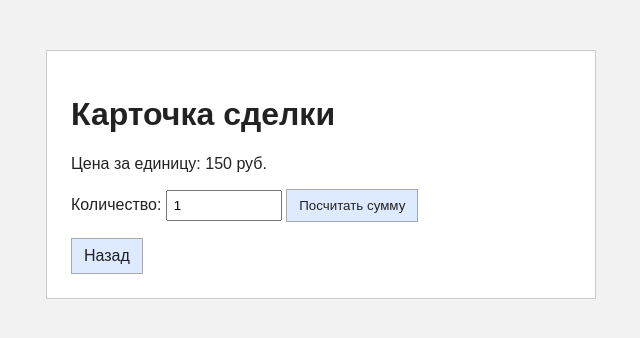
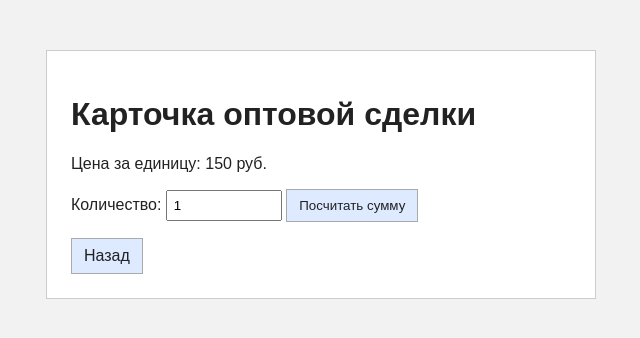
Before and after one commit to ilerrr/ISRPO-Lab4, a plain HTML site: page deal.html in a window 1280 px wide. Shown: the whole page, without its empty margins (319-959 px from the left). Drawn offline with Linux system fonts and the light colour scheme.

Commit message:
Уточнён заголовок карточки сделки

```diff
--- a/deal.html
+++ b/deal.html
@@ -7,7 +7,7 @@
 </head>
 <body>
     <main>
-        <h1>Карточка сделки</h1>
+        <h1>Карточка оптовой сделки</h1>
         <p>Цена за единицу: 150 руб.</p>
         <label>Количество: <input id="quantity" type="number" min="1" value="1"></label>
         <button onclick="calculate()">Посчитать сумму</button>
```
